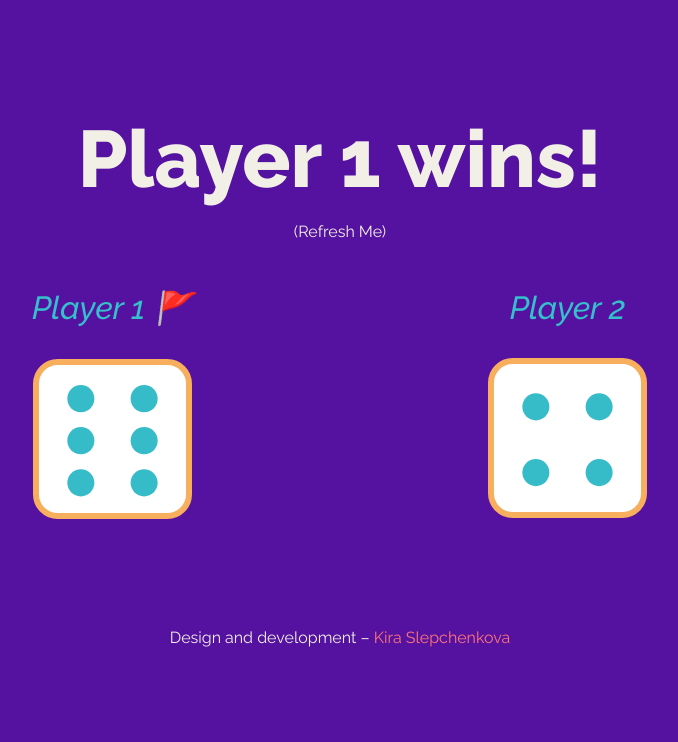
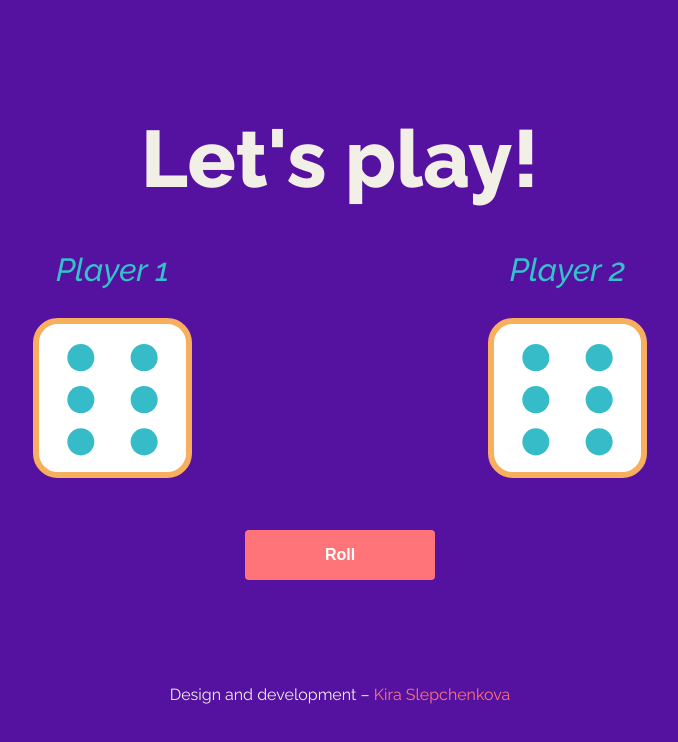
Before and after one commit to rarakira/roll-a-dice, a plain HTML site: page index.html in a window 1280 px wide. Shown: the whole page, without its empty margins (300-978 px from the left). Drawn offline with Linux system fonts and the light colour scheme.

Commit message:
Add files via upload

```diff
--- a/css/styles.css
+++ b/css/styles.css
@@ -10,7 +10,11 @@ Main blue - #5512a0
 Main greyish - #f2f0e6
 Secondary blue - #35c0cb
 Secondary pink - #ff7479
-Secondary orange - #fcb25c */
+Secondary orange - #fcb25c
+Additional violet - #86288f
+Additional pink - #ed1c51
+Additional blue - #007079
+Additional yellow - #ffce08 */
 
 h1 {
   font-size: 5rem;
@@ -30,6 +34,27 @@ a:hover {
   width: 40%;
 }
 
+button {
+  background-color: #ff7479;
+  border-radius: 4px;
+  border-style: none;
+  color: #fff;
+  font-size: 1rem;
+  font-weight: 800;
+  margin-top: 3rem;
+  padding: 1rem 5rem;
+}
+
+button:hover {
+  background-color: #ffce08;
+  color: #ed1c51;
+}
+
+button:active {
+  background-color: #5512a0;
+  color: #ed1c51;
+}
+
 .flex-container {
   display: flex;
   flex-direction: row;
@@ -47,6 +72,7 @@ a:hover {
   font-size: 2rem;
   font-style: italic;
   font-weight: 500;
+  line-height: 2rem;
 }
 
 @media (max-width: 600px) {
--- a/index.html
+++ b/index.html
@@ -14,8 +14,7 @@
   </head>
   <body>
     <div class="main">
-      <h1 class="h1-small">Roll it!</h1>
-      <p>(Refresh Me)</p>
+      <h1 class="h1-small">Let's play!</h1>
       <div class="flex-container">
         <div class="dice">
           <p class="player">Player 1</p>
@@ -26,6 +25,7 @@
           <img src="images/dice-06.svg" alt="dice 6">
         </div>
       </div>
+      <button type="button" name="button" onclick="roll()">Roll</button>
     </div>
 
     <!-- JavaScript -->
--- a/index.js
+++ b/index.js
@@ -1,3 +1,4 @@
+function roll () {
   // 2 random numbers
   var diceOne = Math.floor(Math.random()*6)+1;
   var diceTwo = Math.floor(Math.random()*6)+1;
@@ -23,3 +24,4 @@ if (diceOne < diceTwo) {
     document.querySelectorAll(".player")[0].textContent = "Player 1";
     document.querySelectorAll(".player")[1].textContent = "Player 2";
   }
+}
```
Lines whose indentation alone changed are shown as unchanged.
